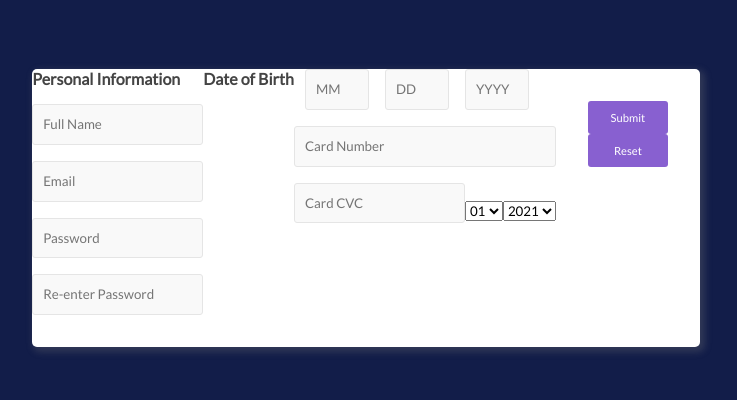
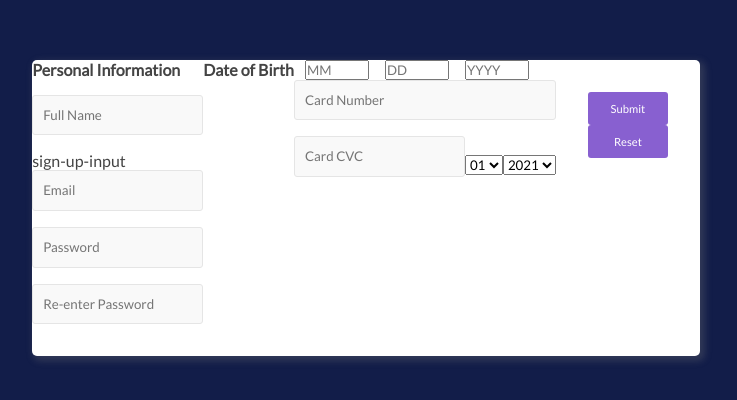
Before and after one commit to AndrewTownsley/react-form-validation, a React (Create React App) app: page /signup in a window 1280 px wide. Shown: the part 192-592 px from the top of the page, without its empty margins (274-1011 px from the left). Built offline with nearby package versions, Linux system fonts and the light colour scheme.

Commit message:
Added red border color to invalid inputs.

```diff
--- a/src/components/Signup.jsx
+++ b/src/components/Signup.jsx
@@ -53,6 +53,13 @@ const Signup = () => {
     }
   }
 
+  const formFieldReset = () => {
+    console.log("form reset");
+
+    setValid(false);
+    setSubmitted(false);
+  }
+
 
   const handleFormSubmit = (e) => {
     e.preventDefault();
@@ -74,13 +81,15 @@ const Signup = () => {
               <div className="success-msg">Success! Thank you for registering.
               </div> : null}
             <input
+              className={submitted && !values.name ? "sign-up-input error" : "sign-up-input"}
               onChange={handleNameChange}
               values={values.name}
               type="text"
               name="name"
               placeholder="Full Name"/>
-              {submitted && !values.name ? <span>Please enter your full name</span> : null}
+              {submitted && !values.name ? <span>Please enter your full name</span> : "sign-up-input"}
             <input
+              className={submitted && !values.email ? "sign-up-input error" : "sign-up-input"}
               onChange={handleEmailChange}
               values={values.email}
               type="email"
@@ -88,6 +97,7 @@ const Signup = () => {
               placeholder="Email"/>
               {submitted && !values.email ? <span>Please enter your Email</span> : null}
             <input
+              className={submitted && !values.password ? "sign-up-input error" : "sign-up-input"}
               onChange={handlePasswordChange}
               values={values.password}
               type="password"
@@ -95,6 +105,7 @@ const Signup = () => {
               placeholder="Password"/>
               {submitted && !values.password ? <span>Please enter your password</span> : null}
             <input
+              className={submitted && !values.confirmPassword ? "sign-up-input error" : "sign-up-input"}
               onSubmit={confirmPassword}
               values={values.confirmPassword}
               type="password"
@@ -133,21 +144,26 @@ const Signup = () => {
                   <span>Please enter your birth year</span> : null}
             </div>
             {/* <div className="sign-up-gender">
-              <input type="radio" name="gender" value="male" id="gender-male"/>
+              <input
+                className={} type="radio" name="gender" value="male" id="gender-male"/>
               <label htmlFor="gender-male">Male</label>
-              <input type="radio" name="gender" value="female" id="gender-female" checked/>
+              <input
+                className={} type="radio" name="gender" value="female" id="gender-female" checked/>
               <label htmlFor="gender-female">Female</label>
             </div>
           </div>
           <div className="sign-up-payment form-control">
             <div className="sign-up-payment-box">
-              <input type="radio" name="payment-method" value="card" id="payment-method-card" checked/>
+              <input
+                className={} type="radio" name="payment-method" value="card" id="payment-method-card" checked/>
               <label htmlFor="payment-method-card">Credit Card</label>
-              <input type="radio" name="payment-method" value="paypal" id="payment-method-paypal" />
+              <input
+                className={} type="radio" name="payment-method" value="paypal" id="payment-method-paypal" />
               <label htmlFor="payment-method-paypal">Paypal</label>
             </div> */}
             {/* -------------------------------------------------- */}
             <input
+              className={submitted && !values.card ? "sign-up-input error" : "sign-up-input"}
               onChange={handleCardChange}
               name="card"
               values={values.card}
@@ -158,6 +174,7 @@ const Signup = () => {
               <span>Please enter a valid credit card number</span> : null}
             <div className="sign-up-payment-box select">
               <input
+                className={submitted && !values.cvc ? "sign-up-input error" : "sign-up-input"}
                 onChange={handleCvcChange}
                 name="cvc"
                 values={values.cvc}
@@ -192,8 +209,19 @@ const Signup = () => {
             </div>
           </div>
         <div className="btn-container">
-          <button className="sign-up-btn" type="submit">Submit</button>
-          <button className="sign-up-btn">Reset</button>
+          <button
+            className="sign-up-btn"
+            type="submit"
+          >
+            Submit
+          </button>
+          <button
+            type="reset"
+            className="sign-up-btn"
+            onClick={formFieldReset}
+          >
+            Reset
+          </button>
         </div>
         </form>
       </div>
--- a/src/index.css
+++ b/src/index.css
@@ -6,6 +6,7 @@
   --accent-color: #c3a2ff;
   --light-gray-bg: #f9f9f9;
   --gray-border: #e5e5e5;
+  --error-border: 1px solid crimson;
   --brad-input: 3px;
   --pad-input: 10px;
   --transition: all 0.4s;
@@ -116,6 +117,7 @@ h4 {
 
 form span {
   color: crimson;
+  font-size: .75rem;
 }
 
 .login-btn {
@@ -162,7 +164,7 @@ form span {
   /* flex-direction: column; */
 }
 
-.sign-up-form input {
+.sign-up-input {
   margin-bottom: 1rem;
   width: 100%;
   line-height: 1.4;
@@ -170,6 +172,10 @@ form span {
   background-color: #f9f9f9;
   border: 1px solid #e5e5e5;
   border-radius: var(--brad-input);
+}
+
+.sign-up-input.error {
+  border: var(--error-border);
 }
 
 .form-control {
```
Also changed, not shown: 1 other file (tests, documents, lock files or other folders).
